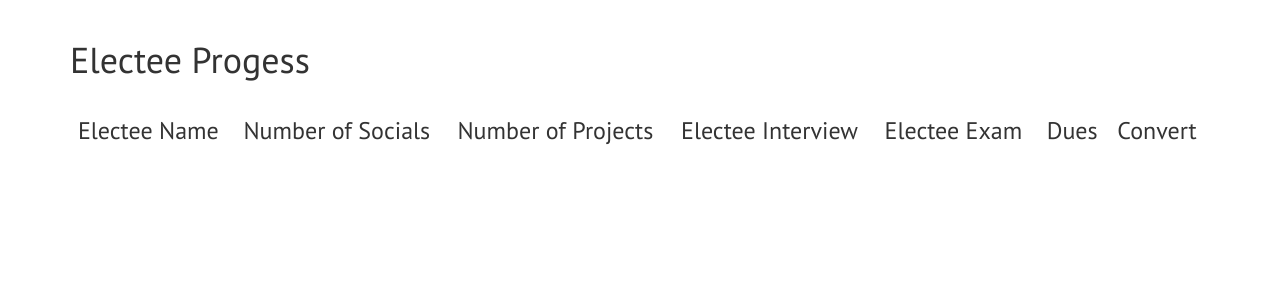
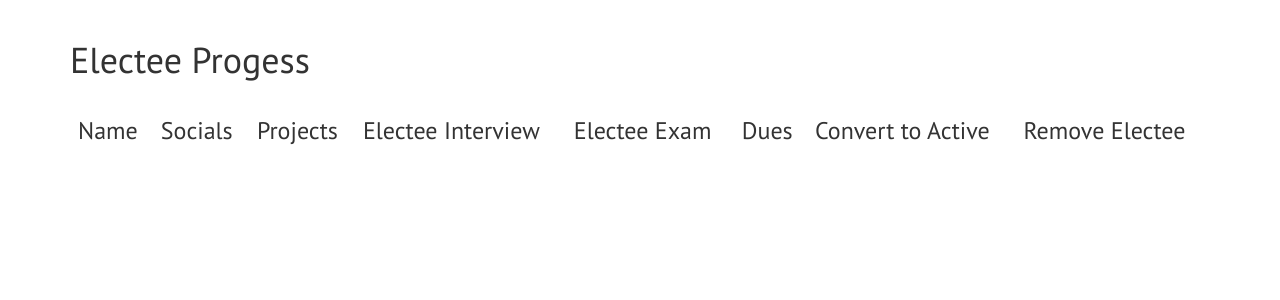
Before and after one commit to HKNBetaEpsilon/new-hkn-website, a Django app: page /all_electees/ in a window 1280 px wide. Shown: the part 51-351 px from the top of the page. Run offline with Django 3.2, Linux system fonts and the light colour scheme; data that the repository does not hold is empty; some libraries are stand-ins or nearby versions.

Commit message:
Add ability to remove electees from electee progress page

```diff
--- a/src/electeeManagement/views.py
+++ b/src/electeeManagement/views.py
@@ -257,3 +257,9 @@ def convert(request, uniqname):
             electee = Electee.objects.get(member=member)
             electee.delete()
     return redirect(request.META.get('HTTP_REFERER'), None, None)
+
+def remove_electee(request, uniqname):
+    if request.POST:
+        member = Member.objects.get(uniqname=uniqname)
+        member.delete()
+    return redirect(request.META.get('HTTP_REFERER'), None, None)
--- a/src/hknWebsiteProject/urls.py
+++ b/src/hknWebsiteProject/urls.py
@@ -73,6 +73,8 @@ urlpatterns = [
     url('', include('django.contrib.auth.urls', namespace='auth')),
     url(r'^electee_convert/(?P<uniqname>[a-z]{3,8})$', 'electeeManagement.views.convert',
         name='electee_convert'),
+    url(r'^electee_remove/(?P<uniqname>[a-z]{3,8})$', 'electeeManagement.views.remove_electee',
+        name='electee_remove'),
 ]
 
 if settings.DEBUG:
--- a/src/templates/all_electees.html
+++ b/src/templates/all_electees.html
@@ -4,13 +4,14 @@
     <h1>Electee Progess</h1>
     <table class="table table-hover">
         <tr>
-            <th><h3>Electee Name</h3></th>
-            <th><h3>Number of Socials</h3></th>
-            <th><h3>Number of Projects</h3></th>
+            <th><h3>Name</h3></th>
+            <th><h3>Socials</h3></th>
+            <th><h3>Projects</h3></th>
             <th><h3>Electee Interview</h3></th>
             <th><h3>Electee Exam</h3></th>
             <th><h3>Dues</h3></th>
-            <th><h3>Convert</h3></th>
+            <th><h3>Convert to Active</h3></th>
+            <th><h3>Remove Electee</h3></th>
         </tr>
         {% for e in electee_list %}
             <tr>
@@ -34,6 +35,12 @@
                 <td class="text-align-center">
                     {% include 'electee_convert.html' with electee=e %}
                 </td>
+                <td class="text-align-center">
+                    <form action="{% url 'electee_remove' e.uniqname %}" method="post">
+                        {% csrf_token %}
+                        <input type="submit" value="Remove" class="btn btn-danger" onclick="return confirm('Are you sure you want to remove the electee with uniqname {{ e.uniqname }} from the website?')"/>
+                    </form>
+                </td>
             </tr>
         {% endfor %}
     </table>
```
